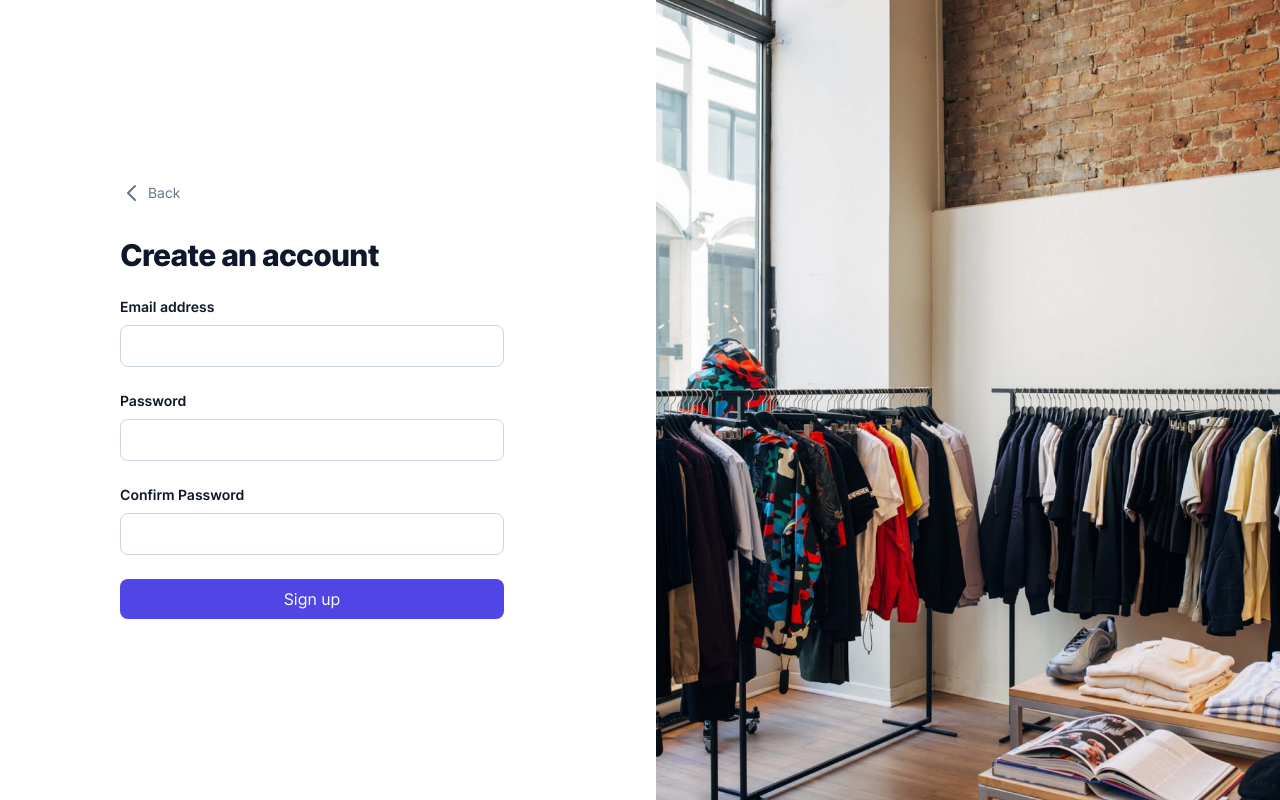
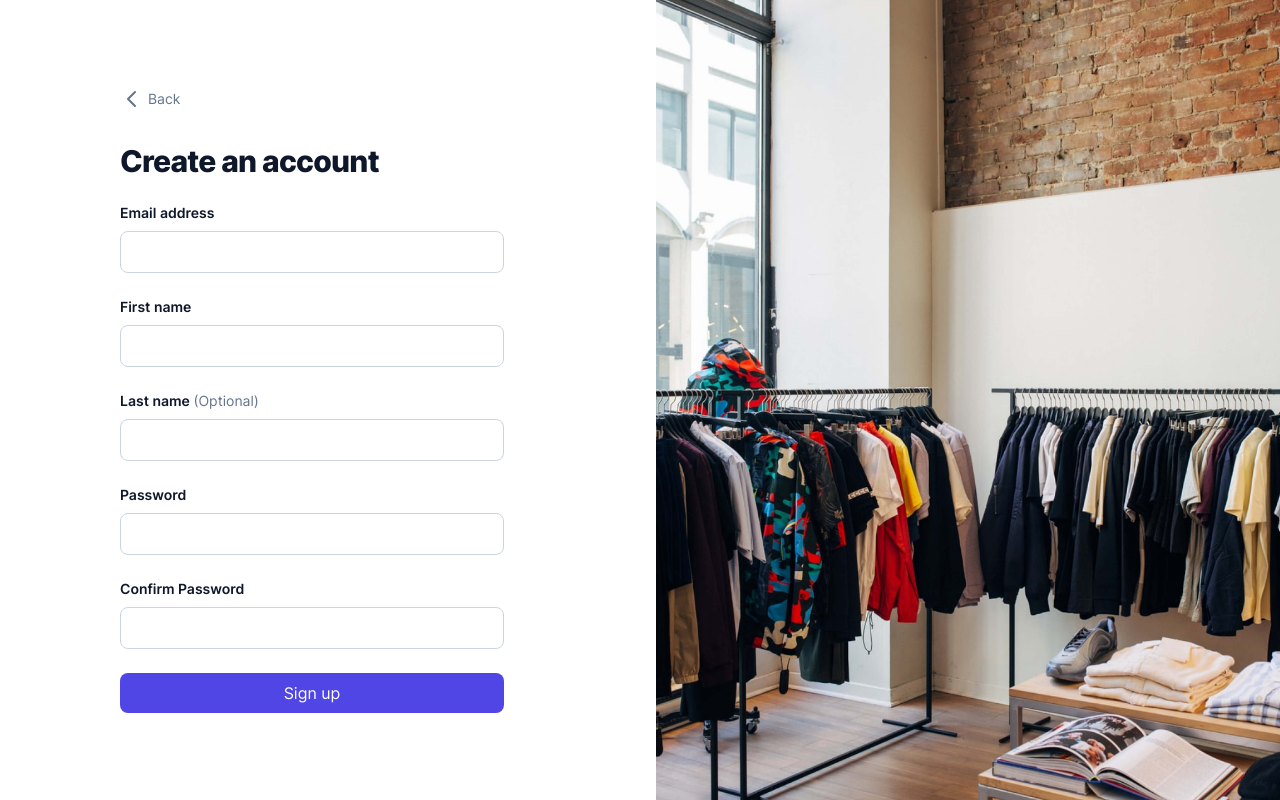
Before and after one commit to joaquinvaldezzz/ecommerce-website, a PHP site: page /sign-up.php in a window 1280 px wide. Run offline with PHP 8.4, Linux system fonts and the light colour scheme; style sheets or scripts are compiled from the project's sources.

Commit message:
Add First and Last name fields

```diff
--- a/sign-up.php
+++ b/sign-up.php
@@ -36,9 +36,29 @@
                 <p class="text-sm font-semibold">Email address</p>
                 <input
                   class="mt-2 block w-full rounded-lg border border-slate-300 px-3 py-2 focus:border-indigo-600 focus:outline-none focus:ring-2 focus:ring-indigo-200 focus:ring-offset-2"
-                  id="email-address"
                   name="email-address"
                   type="email"
+                />
+              </label>
+
+              <label class="block">
+                <p class="text-sm font-semibold">First name</p>
+                <input
+                  class="mt-2 block w-full rounded-lg border border-slate-300 px-3 py-2 focus:border-indigo-600 focus:outline-none focus:ring-2 focus:ring-indigo-200 focus:ring-offset-2"
+                  name="first-name"
+                  type="text"
+                />
+              </label>
+
+              <label class="block">
+                <p class="text-sm">
+                  <span class="font-semibold">Last name </span>
+                  <span class="text-slate-500">(Optional)</span>
+                </p>
+                <input
+                  class="mt-2 block w-full rounded-lg border border-slate-300 px-3 py-2 focus:border-indigo-600 focus:outline-none focus:ring-2 focus:ring-indigo-200 focus:ring-offset-2"
+                  name="last-name"
+                  type="text"
                 />
               </label>
 
@@ -46,7 +66,6 @@
                 <p class="text-sm font-semibold">Password</p>
                 <input
                   class="mt-2 block w-full rounded-lg border border-slate-300 px-3 py-2 focus:border-indigo-600 focus:outline-none focus:ring-2 focus:ring-indigo-200 focus:ring-offset-2"
-                  id="password"
                   name="password"
                   type="password"
                 />
@@ -56,7 +75,6 @@
                 <p class="text-sm font-semibold">Confirm Password</p>
                 <input
                   class="mt-2 block w-full rounded-lg border border-slate-300 px-3 py-2 focus:border-indigo-600 focus:outline-none focus:ring-2 focus:ring-indigo-200 focus:ring-offset-2"
-                  id="confirm-password"
                   name="confirm-password"
                   type="password"
                 />
@@ -77,12 +95,20 @@
 
             if (isset($_POST['sign-up'])) {
               $email = $_POST['email-address'];
+              $first_name = $_POST['first-name'];
+              $last_name = $_POST['last-name'];
               $password = $_POST['password'];
               $confirm_password = $_POST['confirm-password'];
               $date_created = date('Y-m-d H:i:s');
 
               // Check if all fields are filled in
-              if (empty($email) || empty($password) || empty($confirm_password)) {
+              if (
+                empty($email) ||
+                empty($first_name) ||
+                empty($last_name) ||
+                empty($password) ||
+                empty($confirm_password)
+              ) {
                 include './src/alerts/fill-all-fields.html';
               }
               // Checks if passwords match
@@ -97,7 +123,7 @@
               else {
                 // INSERT query
                 $insert_query =
-                  "INSERT INTO `user_accounts` (`email_address`, `password`, `date_created`) VALUES ('$email', '" .
+                  "INSERT INTO `user_accounts` (`first_name`, `last_name` , `email_address`, `password`, `date_created`) VALUES ('$first_name', '$last_name', '$email', '" .
                   md5($password) .
                   "', '$date_created')";
 
```
